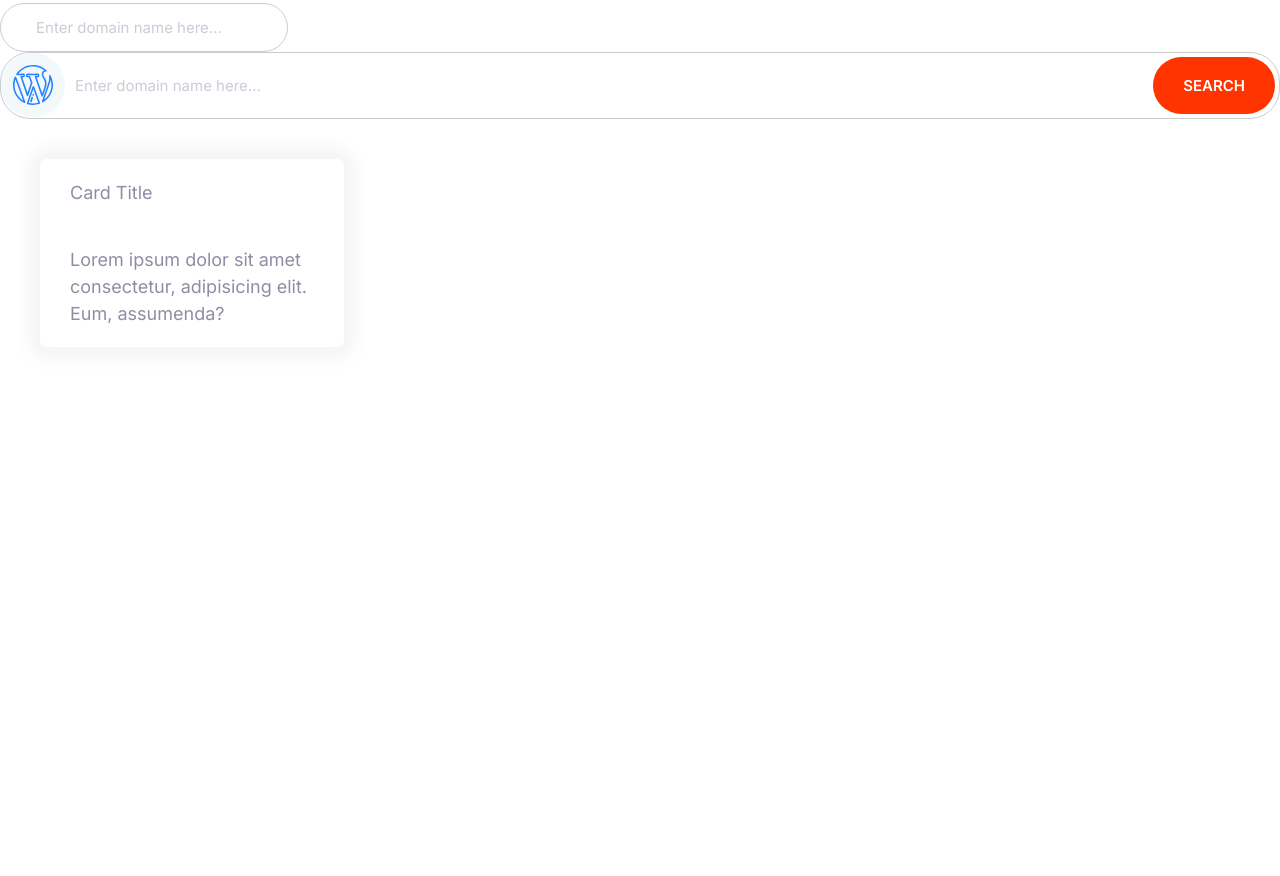
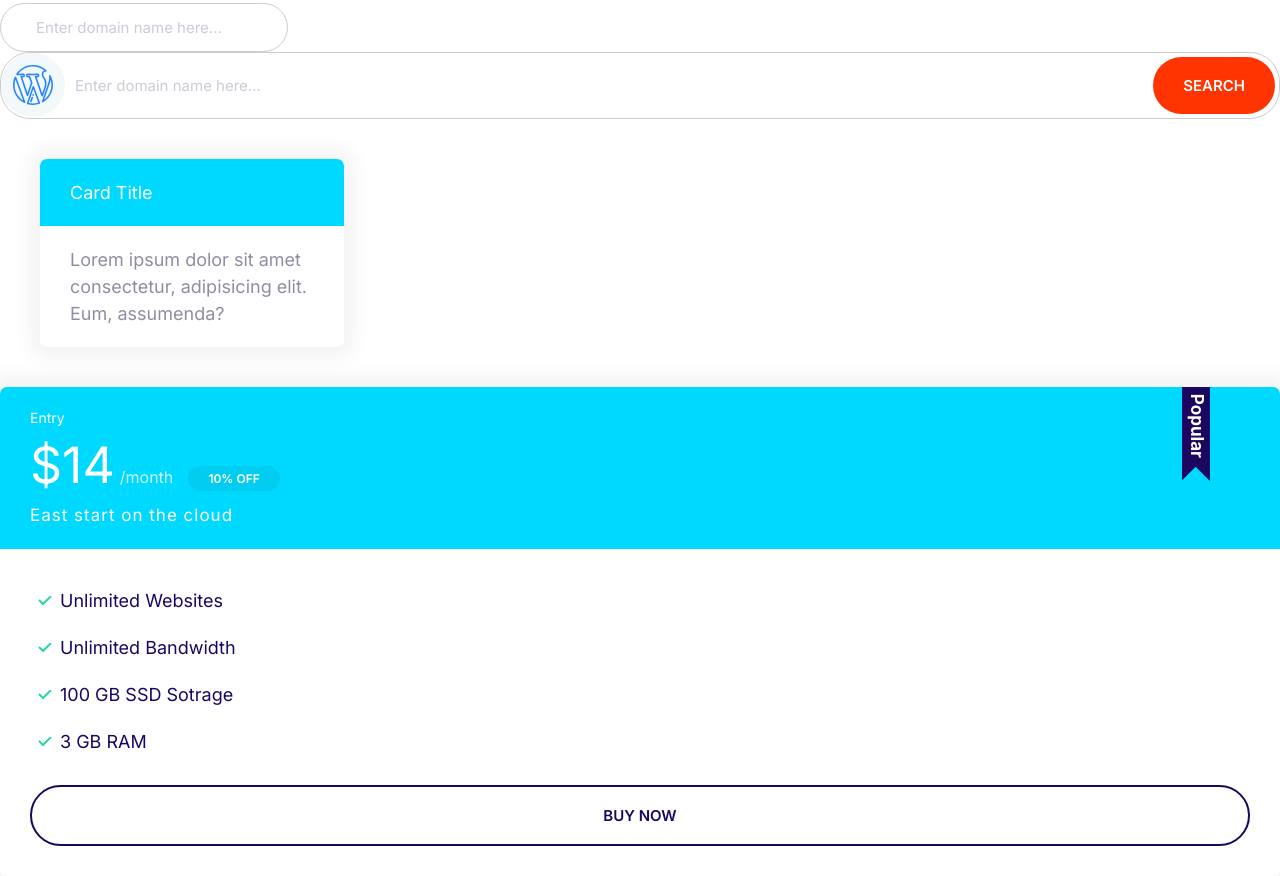
Before and after one commit to jaishankarg24/CloudNet, a plain HTML site: page index.html in a window 1280 px wide. Shown: the part 711-1587 px from the top of the page. Before the commit the page ends 1098 px from the top, so only its background shows below. Drawn offline with Linux system fonts and the light colour scheme.

Commit message:
Plans and Popular Badge

```diff
--- a/css/styles.css
+++ b/css/styles.css
@@ -296,3 +296,73 @@ a {
   background: var(--color-primary);
   color: #fff;
 }
+
+.card--secondary .card__header {
+  background: var(--color-secondary);
+  color: #fff;
+}
+
+.card--secondary .badge--secondary {
+  background: #02cdf1;
+}
+
+/* Plans */
+.plan__name {
+  color: #fff;
+  margin: 0;
+  font-weight: 500;
+  font-size: 2.4rem;
+}
+
+.plan__price {
+  font-size: 6rem;
+}
+
+.plan__billing-cycle {
+  font-size: 2.4rem;
+  font-weight: 300;
+  opacity: 0.8;
+  margin-right: 1rem;
+}
+
+.plan__description {
+  font-size: 2rem;
+  font-weight: 300;
+  letter-spacing: 1px;
+  display: block;
+}
+
+.plan .list__item {
+  margin-bottom: 2rem;
+}
+
+.plan--popular .card__header {
+  position: relative;
+}
+
+.plan--popular .card__header::before {
+  content: url(../images/popular.svg);
+  width: 40px;
+  display: inline-block;
+  position: absolute;
+  top: -6px;
+  right: 5%;
+}
+
+@media screen and (min-width: 1024px) {
+  .plan__name {
+    font-size: 1.4rem;
+  }
+
+  .plan__price {
+    font-size: 5rem;
+  }
+
+  .plan__billing-cycle {
+    font-size: 1.6rem;
+  }
+
+  .plan__description {
+    font-size: 1.7rem;
+  }
+}
--- a/index.html
+++ b/index.html
@@ -66,4 +66,25 @@
       </div>
     </div>
   </body>
+
+  <div class="plan plan--popular">
+    <div class="card card--secondary">
+      <header class="card__header">
+        <h3 class="plan__name">Entry</h3>
+        <span class="plan__price">$14</span>
+        <span class="plan__billing-cycle">/month</span>
+        <span class="badge badge--secondary badge--small">10% OFF</span>
+        <span class="plan__description">East start on the cloud</span>
+      </header>
+      <div class="card__body">
+        <ul class="list list--tick">
+          <li class="list__item">Unlimited Websites</li>
+          <li class="list__item">Unlimited Bandwidth</li>
+          <li class="list__item">100 GB SSD Sotrage</li>
+          <li class="list__item">3 GB RAM</li>
+        </ul>
+        <button class="btn btn--outline btn--block">Buy Now</button>
+      </div>
+    </div>
+  </div>
 </html>
```
Also changed, not shown: components/plans.html (added, +20 -0 lines), images/popular.svg (added).
